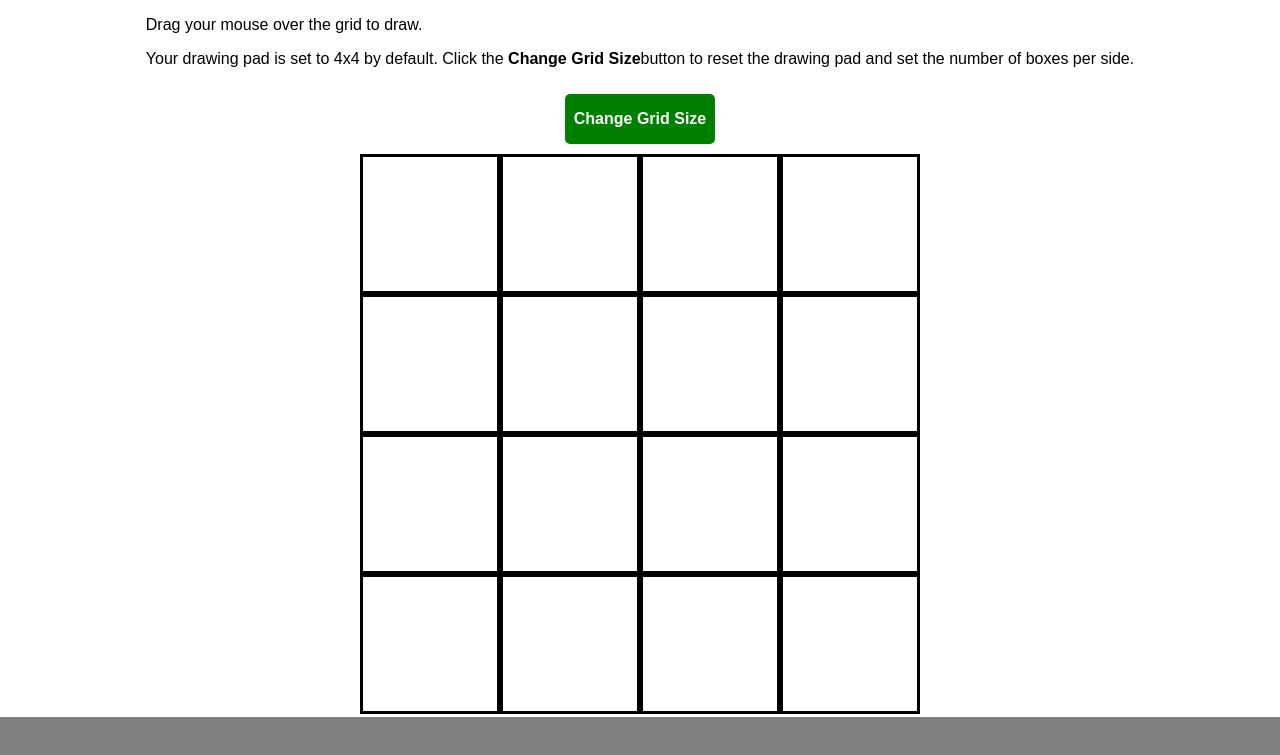
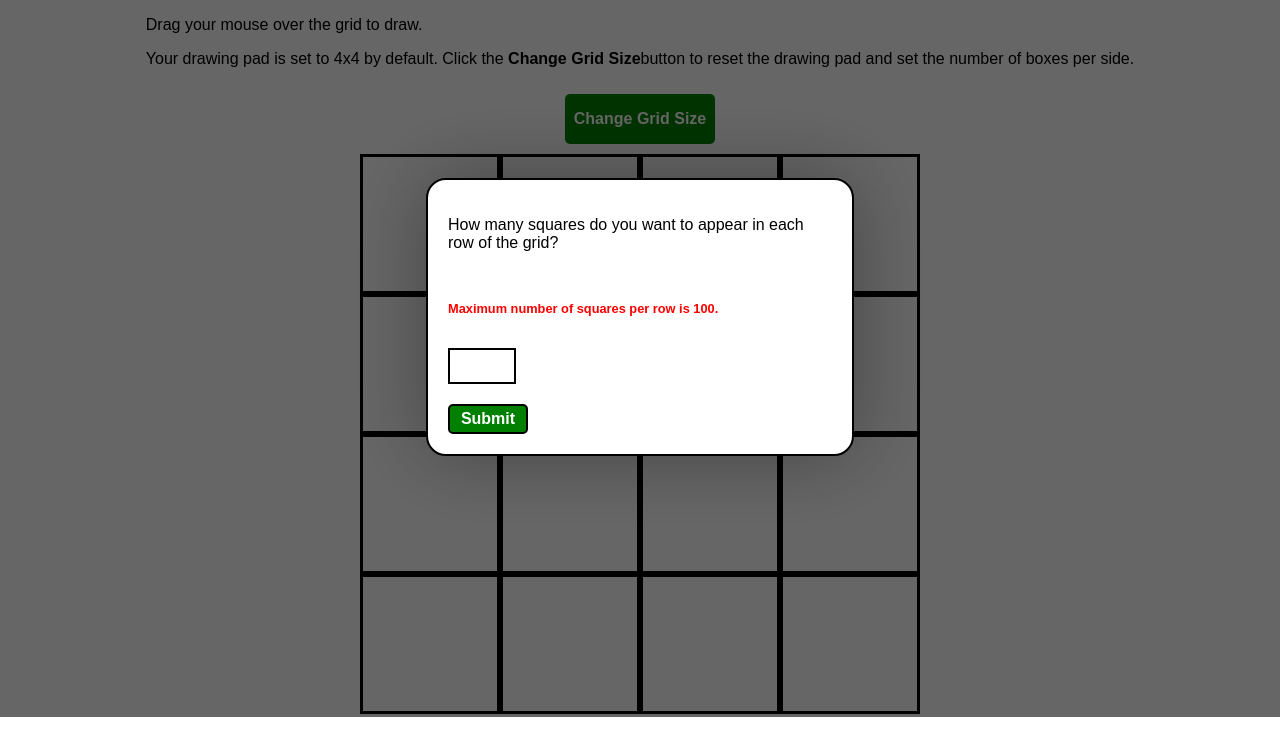
Before and after one commit to JSongProvision/TOP-Etch-A-Sketch, a plain HTML site: page index.html in a window 1280 px wide. Both pictures are taken after a click on the button "Change Grid Size". Shown: the part 83-838 px from the top of the page. After the commit the page ends 817 px from the top, so only its background shows below. Drawn offline with Linux system fonts and the light colour scheme.

Commit message:
Finish basic dialog design
finished adding the basic layout for the dialog users will use to set
the grid size. moved dialog creation into a function

```diff
--- a/main.js
+++ b/main.js
@@ -10,10 +10,7 @@ const setGridBtn = document.querySelector(".grid-btn");
 const body = document.body;
 
 setGridBtn.addEventListener('click',(event) => {
-    const mask = document.createElement('div');
-    mask.classList.add('dialog-mask');
-
-    body.appendChild(mask);
+    createInputDialog();
 });
 
 function createGrid(sideSize) {
@@ -27,5 +24,35 @@ function createGrid(sideSize) {
     }
 }
 
+function createInputDialog() {
+    const mask = document.createElement('div');
+    mask.classList.add('dialog-mask');
+
+    const dialog = document.createElement('div');
+    dialog.classList.add('dialog');
+    mask.appendChild(dialog);
+
+    const dialogMsg = document.createElement('p');
+    dialogMsg.textContent = "How many squares do you want to appear in each row of the grid?"
+    dialogMsg.classList.add('dialog-msg');
+    dialog.appendChild(dialogMsg);
+
+    const warning = document.createElement('p');
+    warning.textContent = "Maximum number of squares per row is 100."
+    warning.classList.add('warning');
+    dialog.appendChild(warning);
+
+    const input = document.createElement('input');
+    input.classList.add('input');
+    dialog.appendChild(input);
+
+    const submitBtn = document.createElement ('button');
+    submitBtn.textContent = 'Submit'
+    submitBtn.classList.add('submit-btn');
+    dialog.appendChild(submitBtn);
+
+    body.appendChild(mask);
+}
+
 
 createGrid(4);
--- a/styles.css
+++ b/styles.css
@@ -65,8 +65,55 @@ body {
 }
 
 .dialog-mask {
-    background-color:gray;
-    z-index: 1;
+    background-color:rgba(0,0,0,.6);
+    z-index: 9999;
+    top:0;
+    left:0;
+    position:fixed;
     height:100vh;
     width: 100vw;
+
+    display: flex;
+    justify-content: center;
+    align-items: center;
 }
+
+.dialog {
+    width: 30vw;
+    aspect-ratio: 2 / 1;
+    padding: 20px;
+    background-color:white;
+    border-radius: 20px;
+    border: 2px solid #000000;
+    box-shadow: 0 0 80px #00000054;
+
+    display:flex;
+    flex-direction: column;
+    gap: 20px;
+    padding: 20px;
+}
+
+.warning {
+    color: red;
+    font-weight: bold;
+    font-size: .8rem;
+}
+
+.input {
+    height:30px;
+    width: 60px;
+    border-style: solid;
+    border-color:black;
+
+}
+
+.submit-btn {
+    height: 30px;
+    width: 80px;
+    background-color: green;
+    color: white;
+    font-size: 1rem;
+    font-weight: 600;
+    border-radius: 5px;
+    border-style:  solid;
+}
```
